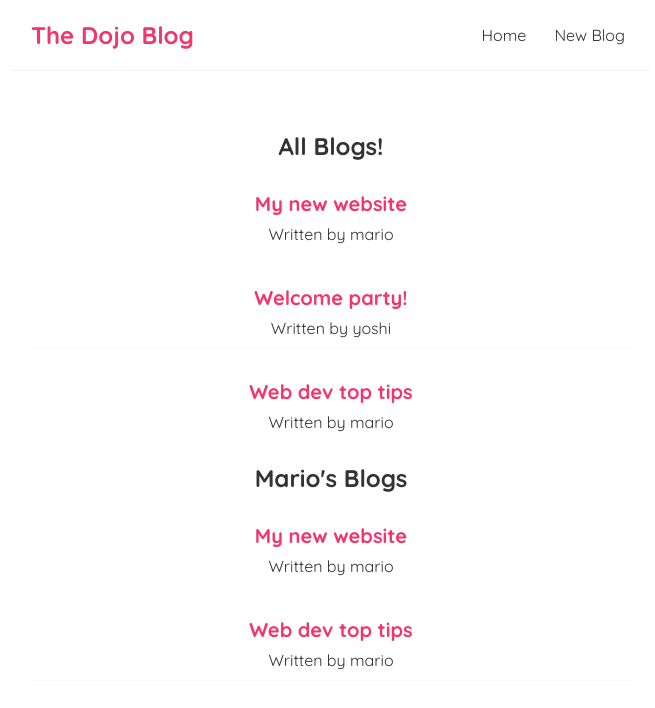
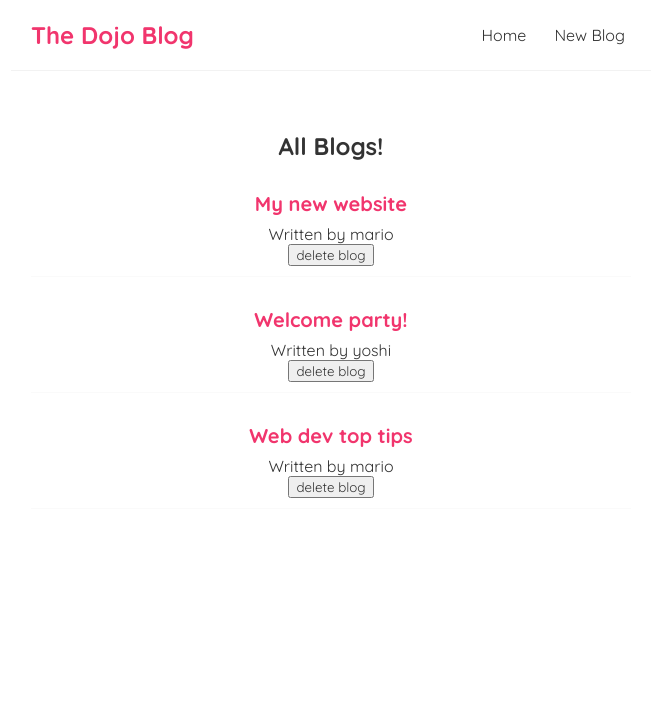
Before and after one commit to ZBAcode/ReactTutorial_Zaid, a React (Create React App) app: page / in a window 1280 px wide. Shown: the top 708 px of the page, without its empty margins (309-964 px from the left). Built offline with nearby package versions, Linux system fonts and the light colour scheme.

Commit message:
function as props

```diff
--- a/src/BlogList.js
+++ b/src/BlogList.js
@@ -1,6 +1,5 @@
-const BlogList = (props) => {
-    const blogs=props.blogs;
-    const title=props.title;
+const BlogList = ({blogs,title,handleDelete}) => {
+
 
 
     return (
@@ -10,6 +9,7 @@
         <div className="blog-preview" key={blog.id} >
           <h2>{ blog.title }</h2>
           <p>Written by { blog.author }</p>
+          <button onClick={()=>handleDelete(blog.id)}>delete blog</button>
         </div>
       ))}
         </div>
--- a/src/Home.js
+++ b/src/Home.js
@@ -8,10 +8,14 @@
     { title: 'Web dev top tips', body: 'lorem ipsum...', author: 'mario', id: 3 }
   ])
 
+const handleDelete=(id)=>{
+const newBlogs=blogs.filter(blog=> blog.id !==id);
+setBlogs(newBlogs);
+}
   return (
     <div className="home">
-     <BlogList blogs={blogs} title="All Blogs!"/>
-     <BlogList blogs={blogs.filter((blog)=>blog.author==='mario')} title="Mario's Blogs"/>
+     <BlogList blogs={blogs} title="All Blogs!"  handleDelete={handleDelete}/>
+
     </div>
   );
 }
```
